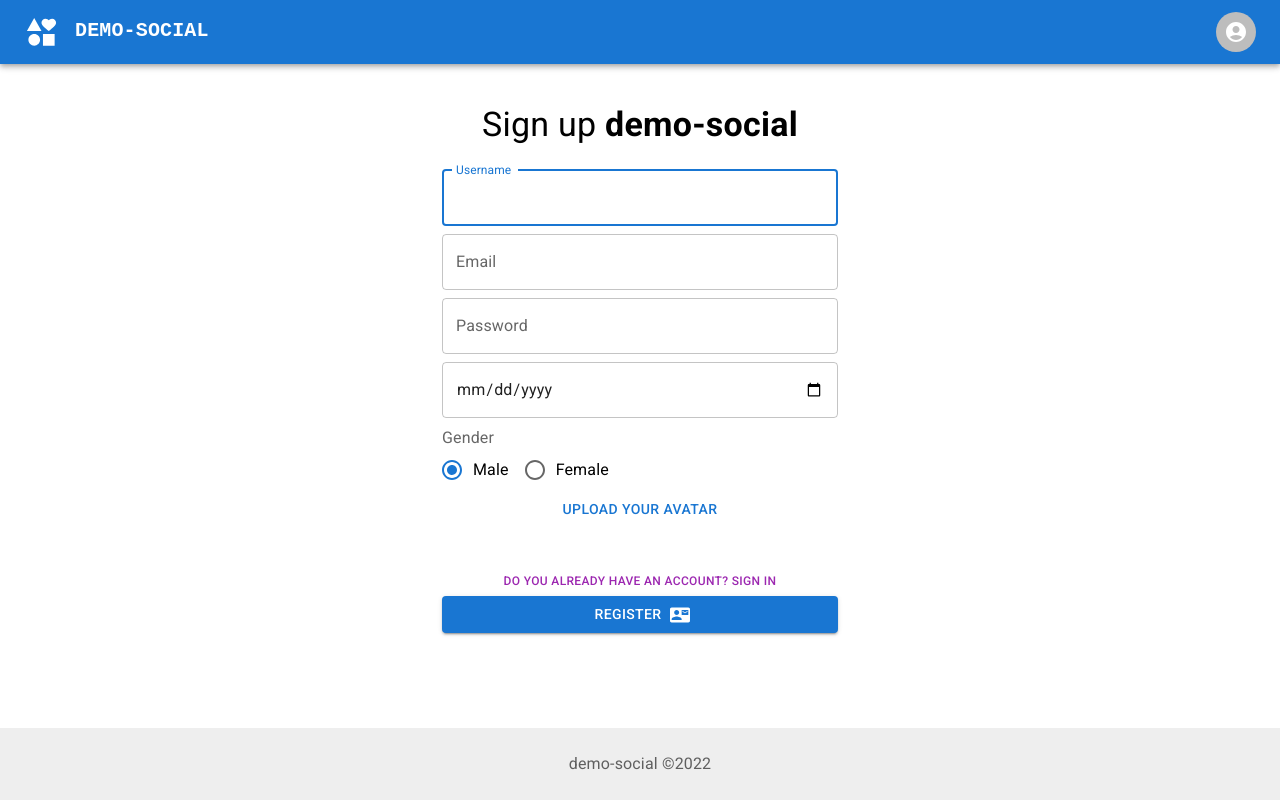
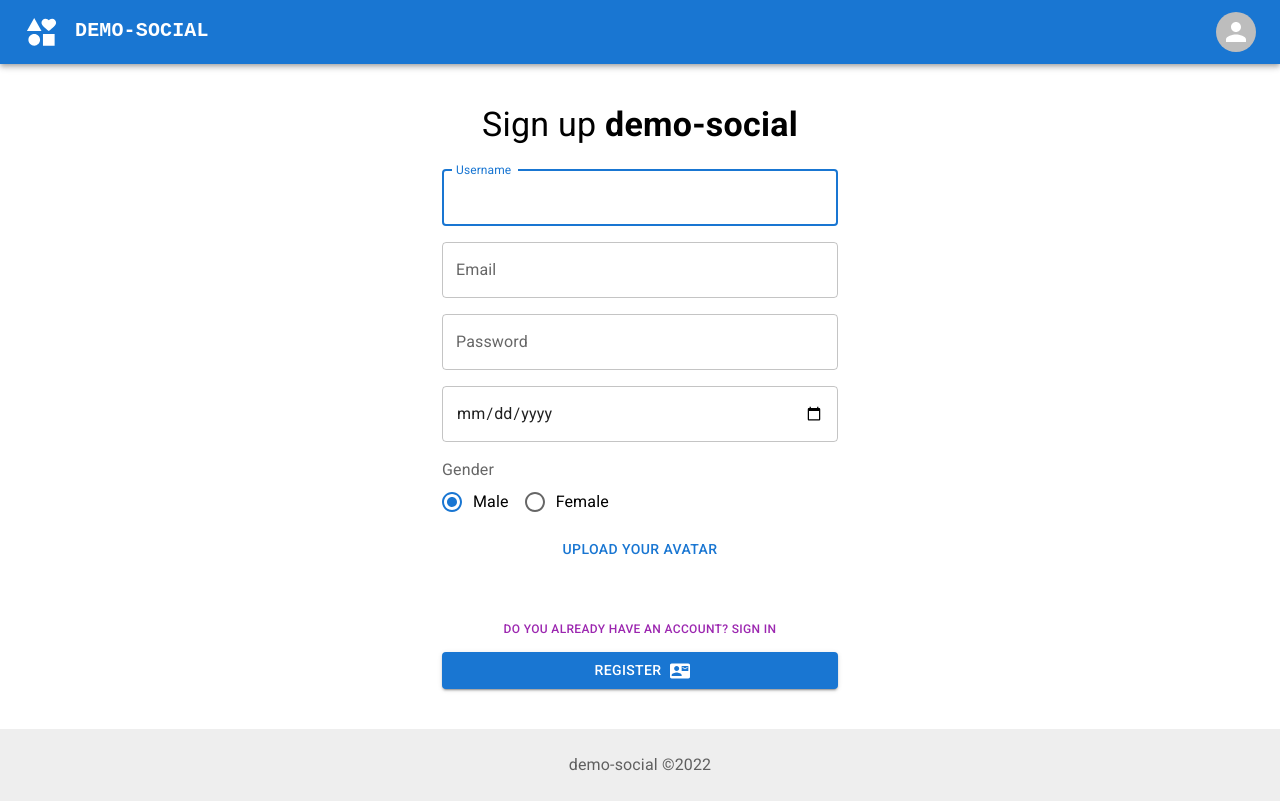
Before and after one commit to AlekseyG1995/demo-social, a React (Create React App) app in the folder client/: page / in a window 1280 px wide. Built offline with nearby package versions, Linux system fonts and the light colour scheme.

Commit message:
Clear and remove unnecessary imports/lines

```diff
--- a/client/src/components/AppBarMenu.jsx
+++ b/client/src/components/AppBarMenu.jsx
@@ -1,33 +1,26 @@
 import * as React from 'react';
-import AppBar from '@mui/material/AppBar';
-import Box from '@mui/material/Box';
-import Toolbar from '@mui/material/Toolbar';
-import IconButton from '@mui/material/IconButton';
-import Typography from '@mui/material/Typography';
-import Menu from '@mui/material/Menu';
-import MenuIcon from '@mui/icons-material/Menu';
-import Container from '@mui/material/Container';
-import Avatar from '@mui/material/Avatar';
-import Button from '@mui/material/Button';
-import Tooltip from '@mui/material/Tooltip';
-import MenuItem from '@mui/material/MenuItem';
-import AdbIcon from '@mui/icons-material/Adb';
 
-import { } from '@mui/material'
+import {
+  AppBar,
+  Box,
+  Toolbar,
+  IconButton,
+  Typography,
+  Menu,
+  Container,
+  Avatar,
+  Tooltip,
+  MenuItem
+} from '@mui/material'
 import InterestsIcon from '@mui/icons-material/Interests';
-import AccountCircleIcon from '@mui/icons-material/AccountCircle';
 
-
-const pages = ['Products', 'Pricing', 'Blog'];
 const settings = ['Account', 'Logout'];
 
 const AppBarMenu = () => {
-  const [anchorElNav, setAnchorElNav] = React.useState(null);
   const [anchorElUser, setAnchorElUser] = React.useState(null);
 
-
-  const handleOpenUserMenu = (event) => {
-    setAnchorElUser(event.currentTarget);
+  const handleOpenUserMenu = e => {
+    setAnchorElUser(e.currentTarget);
   };
 
   const handleCloseUserMenu = () => {
@@ -58,16 +51,13 @@ const AppBarMenu = () => {
               DEMO-SOCIAL
             </Typography>
           </Box>
-
           <Box>
             <Tooltip title="Profile">
               <IconButton onClick={handleOpenUserMenu} sx={{ p: 0 }}>
-                <Avatar alt="Avatar" >
-                  <AccountCircleIcon/>
+                <Avatar alt="Avatar">
                 </Avatar>
                 {/* if Auth */}
                 {/* <Avatar alt="Avatar" src="/static/images/avatar/2.jpg" /> */}
-
               </IconButton>
             </Tooltip>
             <Menu
@@ -86,7 +76,7 @@ const AppBarMenu = () => {
               open={Boolean(anchorElUser)}
               onClose={handleCloseUserMenu}
             >
-              {settings.map((setting) => (
+              {settings.map(setting => (
                 <MenuItem key={setting} onClick={handleCloseUserMenu}>
                   <Typography textAlign="center">{setting}</Typography>
                 </MenuItem>
--- a/client/src/components/AuthorizationForm.jsx
+++ b/client/src/components/AuthorizationForm.jsx
@@ -6,16 +6,10 @@ import {
   TextField,
   Box,
   Container,
-  FormControl,
-  FormControlLabel,
-  FormLabel,
-  RadioGroup,
-  Radio,
   Alert,
   Snackbar,
-  Divider
+  Grid
 } from "@mui/material";
-import { Link } from 'react-router-dom';
 
 export const AuthorizationForm = ({ toggleSignMode }) => {
 
@@ -32,7 +26,6 @@ export const AuthorizationForm = ({ toggleSignMode }) => {
     password: ''
   })
 
-
   useEffect(() => { // DEBUG
     console.log('authData, ', authData);
   }, [authData])
@@ -43,44 +36,52 @@ export const AuthorizationForm = ({ toggleSignMode }) => {
         Welcome to <Typography variant='h4' component='span' sx={{ fontWeight: "bold" }}>demo-social</Typography>
       </Typography>
       <Container maxWidth="xs">
-        <Box
-          mt={3}
-          sx={{
-            display: 'flex',
-            flexDirection: 'column',
-
-          }}>
+        <Box mt={3} component="form">
+          <Grid container spacing={1}>
+            <Grid item xs={12}>
               <TextField
                 value={authData.username}
                 onChange={e => { setAuthData({ ...authData, username: e.target.value }) }}
                 sx={{ mb: 1 }}
                 autoFocus
+                fullWidth
                 label="Username"
               />
+            </Grid>
+
+            <Grid item xs={12}>
               <TextField
                 value={authData.password}
                 onChange={e => { setAuthData({ ...authData, password: e.target.value }) }}
                 sx={{ mb: 1 }}
+                fullWidth
                 type='password'
                 label="Password"
               />
+            </Grid>
+            <Grid item xs={12}>
               <Button
                 component="label"
+                fullWidth
                 color="warning"
                 onClick={() => setIsOpenSnack(true)}
               >
                 Forgot your password?
+              </Button>
+            </Grid>
 
-          </Button>
-
-          <Button sx={{ mt: 5 }} size="small" color='secondary' onClick={toggleSignMode}
+            <Grid item xs={12}>
+              <Button fullWidth sx={{ mt: 5 }} size="small" color='secondary' onClick={toggleSignMode}
               >
                 Don't have an account? Sign up
-
               </Button>
-          <Button variant='contained'>
+            </Grid>
+            <Grid item xs={12}>
+              <Button fullWidth variant='contained'>
                 sign in
               </Button>
+            </Grid>
+          </Grid>
         </Box>
       </Container>
       <Snackbar open={isOpenSnack} autoHideDuration={6000} onClose={handleClose}>
@@ -92,7 +93,6 @@ export const AuthorizationForm = ({ toggleSignMode }) => {
   );
 };
 
-
 AuthorizationForm.propTypes = {
   toggleSignMode: PropTypes.func
 };
--- a/client/src/components/Footer.jsx
+++ b/client/src/components/Footer.jsx
@@ -2,9 +2,6 @@ import React from 'react';
 import {
   Box,
   Typography,
-  Container,
-  Link,
-  CssBaseline
 } from '@mui/material'
 
 function Copyright() {
@@ -30,11 +27,9 @@ const Footer = () => {
             : theme.palette.grey[800],
       }}
     >
-        <Container maxWidth="sm">
       <Copyright />
-        </Container>
     </Box>
   );
 };
 
-export default Footer;
+export {Footer};
--- a/client/src/components/RegistrationForm.jsx
+++ b/client/src/components/RegistrationForm.jsx
@@ -10,15 +10,12 @@ import {
   FormLabel,
   RadioGroup,
   Radio,
-  Divider,
-  Container
+  Container,
+  Grid
 } from "@mui/material";
 import ContactMailIcon from '@mui/icons-material/ContactMail';
-// import BadgeIcon from '@mui/icons-material/Badge';
 
 export const RegistrationForm = ({ toggleSignMode }) => {
-
-
 
   const [regData, setRegData] = useState({
     username: '',
@@ -39,46 +36,49 @@ export const RegistrationForm = ({ toggleSignMode }) => {
         Sign up <Typography variant='h4' component={'span'} sx={{ fontWeight: "bold" }}>demo-social</Typography>
       </Typography>
       <Container maxWidth="xs">
-        <Box
-          mt={3}
-          sx={{
-            display: 'flex',
-            flexDirection: 'column',
-          }}>
-
+        <Box component="form" mt={3} >
+          <Grid container spacing={1}>
+            <Grid item xs={12}>
               <TextField
                 value={regData.username}
+                fullWidth
                 onChange={e => { setRegData({ ...regData, username: e.target.value }) }}
                 sx={{ mb: 1 }}
-            id="username"
                 autoFocus
                 label="Username"
               />
+            </Grid>
+            <Grid item xs={12}>
               <TextField
                 value={regData.email}
                 onChange={e => { setRegData({ ...regData, email: e.target.value }) }}
                 sx={{ mb: 1 }}
-            id="email"
                 type='email'
                 label="Email"
+                fullWidth
               />
+            </Grid>
+            <Grid item xs={12}>
               <TextField
                 value={regData.password}
                 onChange={e => { setRegData({ ...regData, password: e.target.value }) }}
                 sx={{ mb: 1 }}
-            id="password"
                 type='password'
                 label="Password"
+                fullWidth
               />
+            </Grid>
+            <Grid item xs={12}>
               <TextField
                 value={regData.birthday}
                 onChange={e => { setRegData({ ...regData, birthday: e.target.value }) }}
                 sx={{ mb: 1 }}
-            id="birthday"
                 type='date'
-            // placeholder='1'
+                fullWidth
                 label="" // BUG
               />
+            </Grid>
+            <Grid item xs={12}>
               <FormControl>
                 <FormLabel id="gender-radio-buttons">Gender</FormLabel>
                 <RadioGroup
@@ -93,12 +93,10 @@ export const RegistrationForm = ({ toggleSignMode }) => {
                   <FormControlLabel value="female" control={<Radio />} label="Female" />
                 </RadioGroup>
               </FormControl>
+            </Grid>
 
-
-          <Button
-            // variant="contained"
-            component="label"
-          >
+            <Grid item xs={12}>
+              <Button fullWidth component="label">
                 Upload your avatar
                 <input
                   type="file"
@@ -108,15 +106,21 @@ export const RegistrationForm = ({ toggleSignMode }) => {
                   hidden
                 />
               </Button>
+            </Grid>
+            <Grid item xs={12}>
               <Button color='secondary'
                 size='small'
+                fullWidth
                 sx={{ fontSize: '.75rem', mt: 5 }}
                 onClick={() => toggleSignMode()}
               >
                 Do you already have an account? Sign in
-
               </Button>
-          <Button endIcon={<ContactMailIcon />} variant='contained'>register</Button>
+            </Grid>
+            <Grid item xs={12}>
+              <Button fullWidth endIcon={<ContactMailIcon />} variant='contained'>register</Button>
+            </Grid>
+          </Grid>
         </Box>
       </Container>
 
@@ -124,7 +128,6 @@ export const RegistrationForm = ({ toggleSignMode }) => {
   )
 }
 
-
 RegistrationForm.propTypes = {
   toggleSignMode: PropTypes.func
 };
--- a/client/src/pages/Account.jsx
+++ b/client/src/pages/Account.jsx
@@ -1,30 +1,19 @@
 import React, { useState, useEffect } from 'react';
-import PropTypes from 'prop-types';
 import {
   Typography,
   Button,
   TextField,
   Box,
-  FormControl,
-  FormControlLabel,
-  FormLabel,
-  RadioGroup,
-  Radio,
-  Alert,
-  Snackbar,
-  Divider,
+  Grid,
   Container
 } from "@mui/material";
 
 const Account = () => {
-
-
   const [accountData, setAccountData] = useState({
     username: '',
     password: '',
     file: ''
   })
-
 
   useEffect(() => { // DEBUG
     console.log('authData, ', accountData);
@@ -36,33 +25,31 @@ const Account = () => {
         Edit your account
       </Typography>
       <Container maxWidth="xs">
-        <Box
-          mt={3}
-          sx={{
-            display: 'flex',
-            flexDirection: 'column',
-
-          }}>
+        <Box mt={3} component="form">
+          <Grid container spacing={1}>
+            <Grid item xs={12}>
               <TextField
                 value={accountData.username}
                 onChange={e => { setAccountData({ ...accountData, username: e.target.value }) }}
                 sx={{ mb: 1 }}
                 autoFocus
+                fullWidth
                 label="Username"
               />
+            </Grid>
+            <Grid item xs={12}>
               <TextField
                 value={accountData.password}
                 onChange={e => { setAccountData({ ...accountData, password: e.target.value }) }}
                 sx={{ mb: 1 }}
+                fullWidth
                 type='password'
                 label="Password"
               />
-
-          <Button
-            // variant="contained"
-            component="label"
-          >
-            change avatar
+            </Grid>
+            <Grid item xs={12}>
+              <Button fullWidth component="label">
+                Upload your avatar
                 <input
                   type="file"
                   value={accountData.file}
@@ -71,14 +58,13 @@ const Account = () => {
                   hidden
                 />
               </Button>
-
-          {/* <Typography>-CARD WITH UPLOAD-</Typography> */}
-
-
-
-          <Button variant='contained' sx={{ mt: 5 }}>
-            Save changes
+            </Grid>
+            <Grid item xs={12} sx={{ mt: 5 }}>
+              <Button fullWidth variant='contained'>
+                save changes
               </Button>
+            </Grid>
+          </Grid>
         </Box>
       </Container>
     </div>
--- a/client/src/pages/App.jsx
+++ b/client/src/pages/App.jsx
@@ -1,20 +1,8 @@
 import React from 'react';
-import {
-  Outlet
-} from 'react-router-dom'
-
-import {
-  Box,
-  Typography,
-  Container,
-  Link,
-  CssBaseline,
-} from '@mui/material'
-import Footer from '../components/Footer';
+import { Outlet } from 'react-router-dom'
+import { Box, Container } from '@mui/material'
+import { Footer } from '../components/Footer';
 import AppBarMenu from '../components/AppBarMenu';
-
-
-
 
 const App = () => {
   return (
@@ -26,13 +14,11 @@ const App = () => {
       }}
     >
       <AppBarMenu />
-      <Box mt={5}>
+      <Box my={5}>
         <Container>
           <Outlet />
         </Container>
       </Box>
-
-
       <Footer />
     </Box>
   );
--- a/client/src/pages/Error.jsx
+++ b/client/src/pages/Error.jsx
@@ -1,11 +1,11 @@
 import React from 'react';
+import { Link } from 'react-router-dom';
 import {
   Typography,
-
   Button,
   Box
 } from "@mui/material";
-import { Link } from 'react-router-dom';
+
 
 const Error = () => {
   return (
@@ -18,6 +18,4 @@ const Error = () => {
   );
 };
 
-//
-
 export default Error;
```
Also changed, not shown: client/src/components/People/PeopleCardItem.jsx (+5 -9 lines), client/src/components/People/PeopleCardList.jsx (+7 -2 lines), client/src/components/PeopleCardItem.jsx (deleted, +0 -32 lines), client/src/pages/Index.jsx (+1 -10 lines), client/src/pages/People.jsx (+0 -8 lines). Lines whose indentation alone changed are shown as unchanged.
